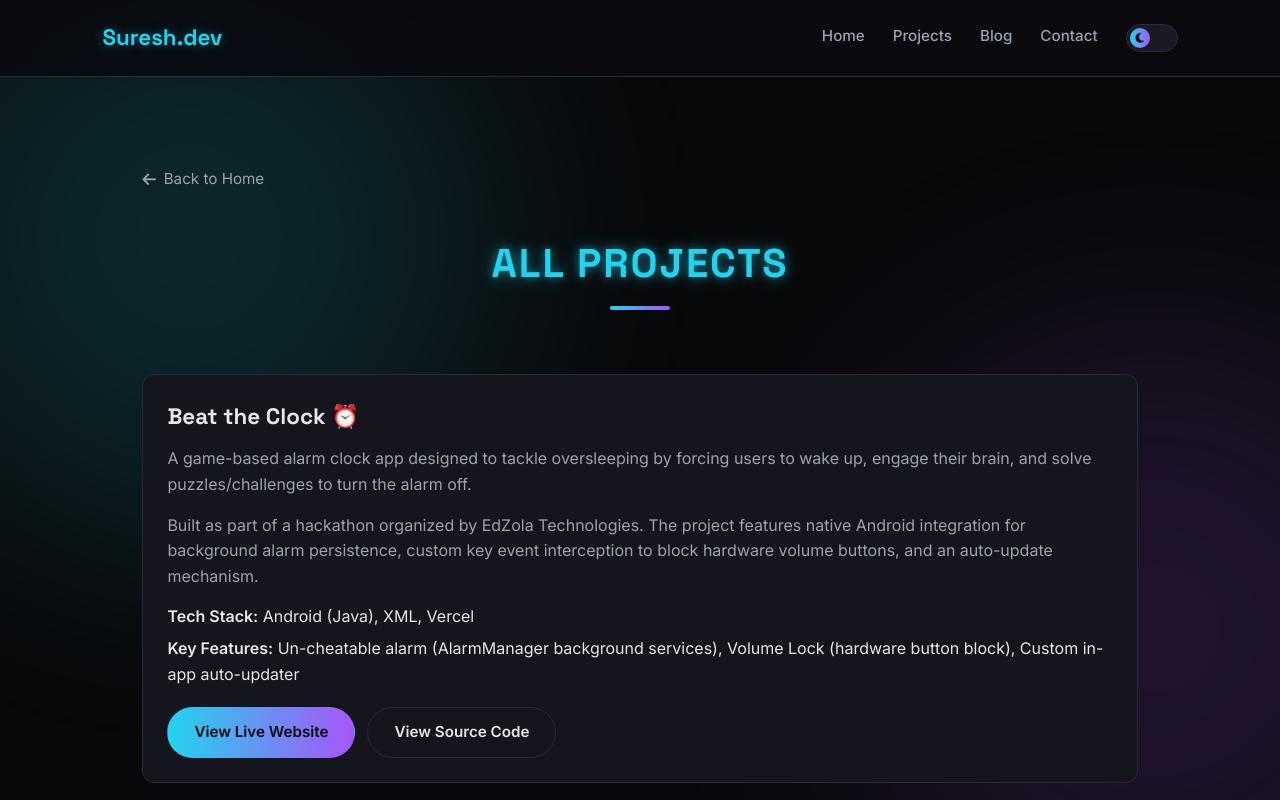
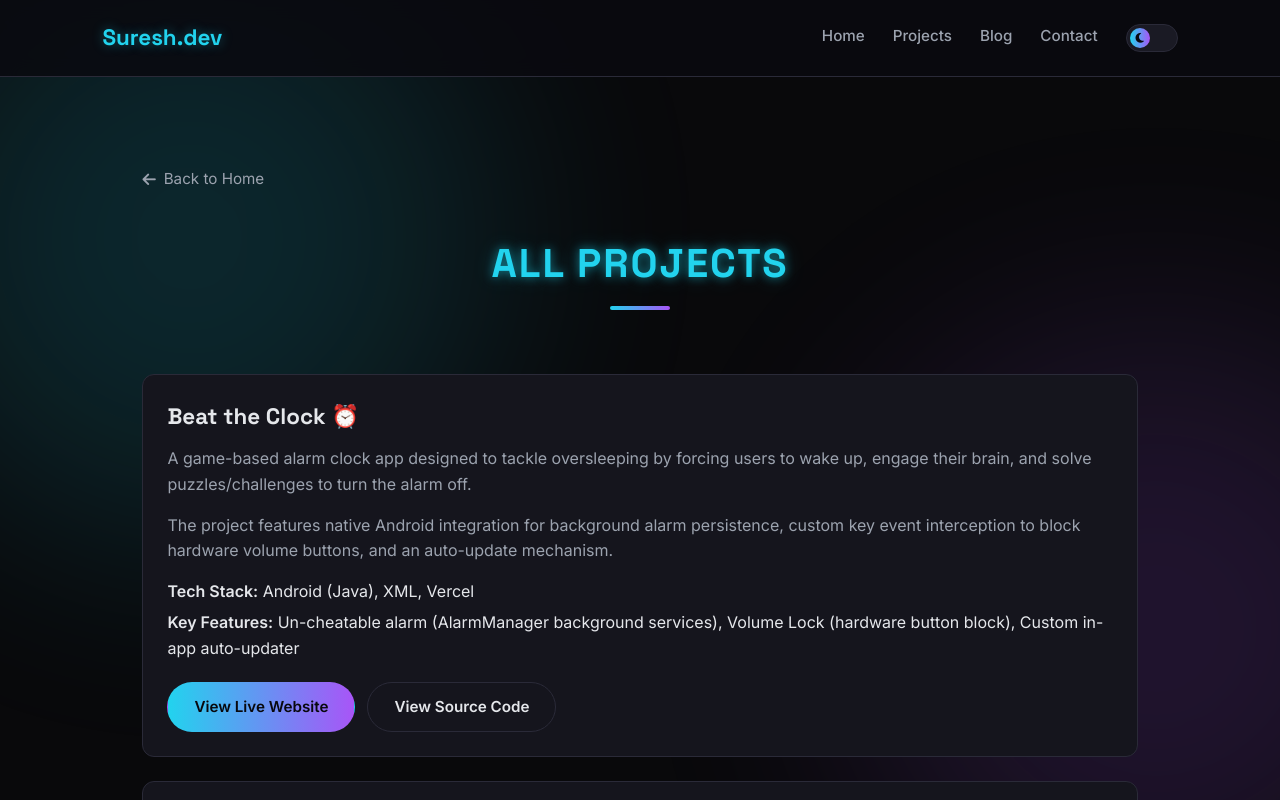
Before and after one commit to Suresh-1710/suresh.dev, a React (Vite) app: page /projects in a window 1280 px wide. Shown: the top 800 px of the page. Built offline with nearby package versions, Linux system fonts and the light colour scheme; no server answers.

Commit message:
Remove hackathon mention from Beat the Clock

```diff
--- a/src/data/projects.jsx
+++ b/src/data/projects.jsx
@@ -12,9 +12,8 @@ export const PROJECTS = [
     repoUrl: 'https://github.com/Suresh-1710/beat-the-clock.git',
     extraDesc: (
       <>
-        Built as part of a hackathon organized by EdZola Technologies. The project features native
-        Android integration for background alarm persistence, custom key event interception to
-        block hardware volume buttons, and an auto-update mechanism.
+        The project features native Android integration for background alarm persistence, custom key
+        event interception to block hardware volume buttons, and an auto-update mechanism.
       </>
     ),
     meta: [
```
